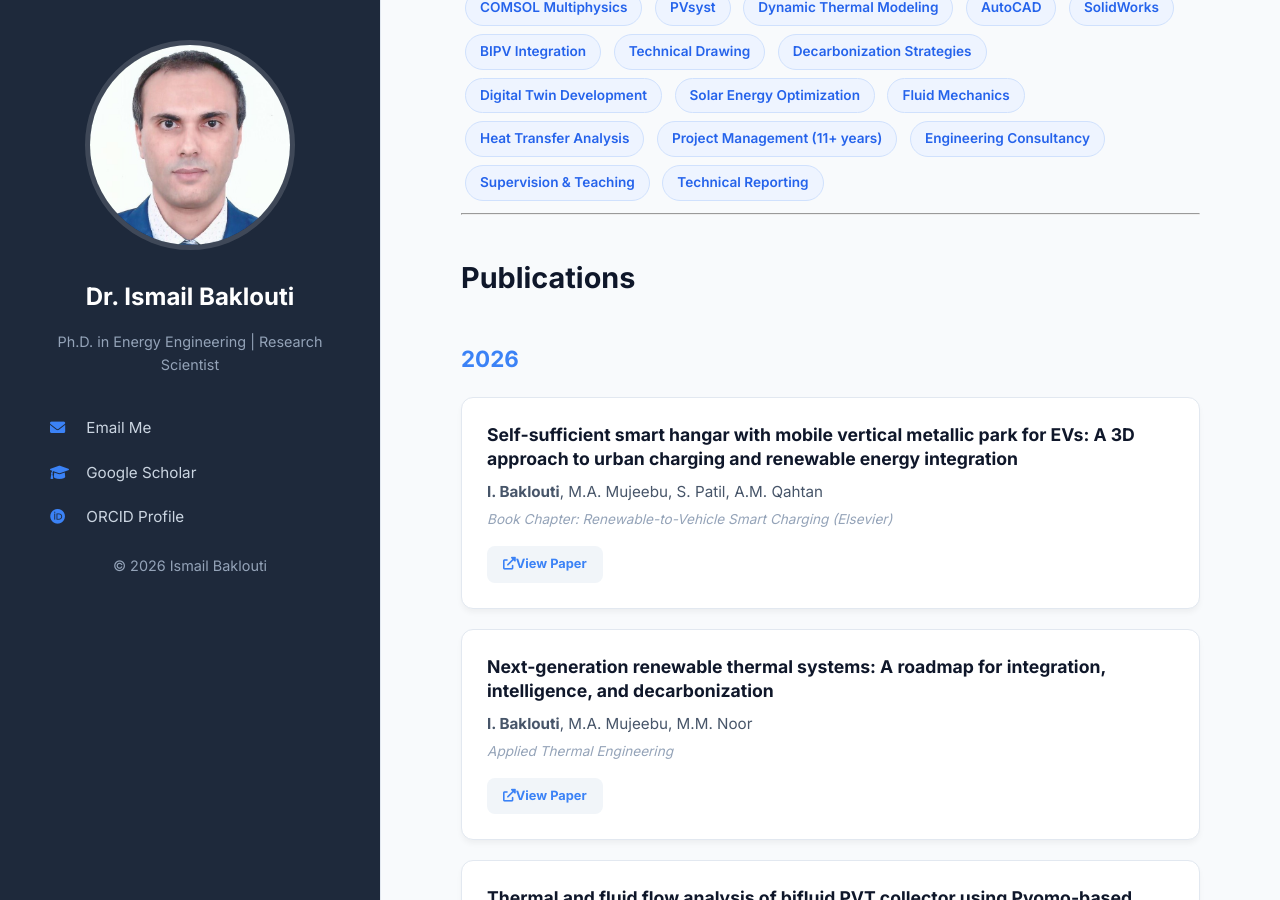
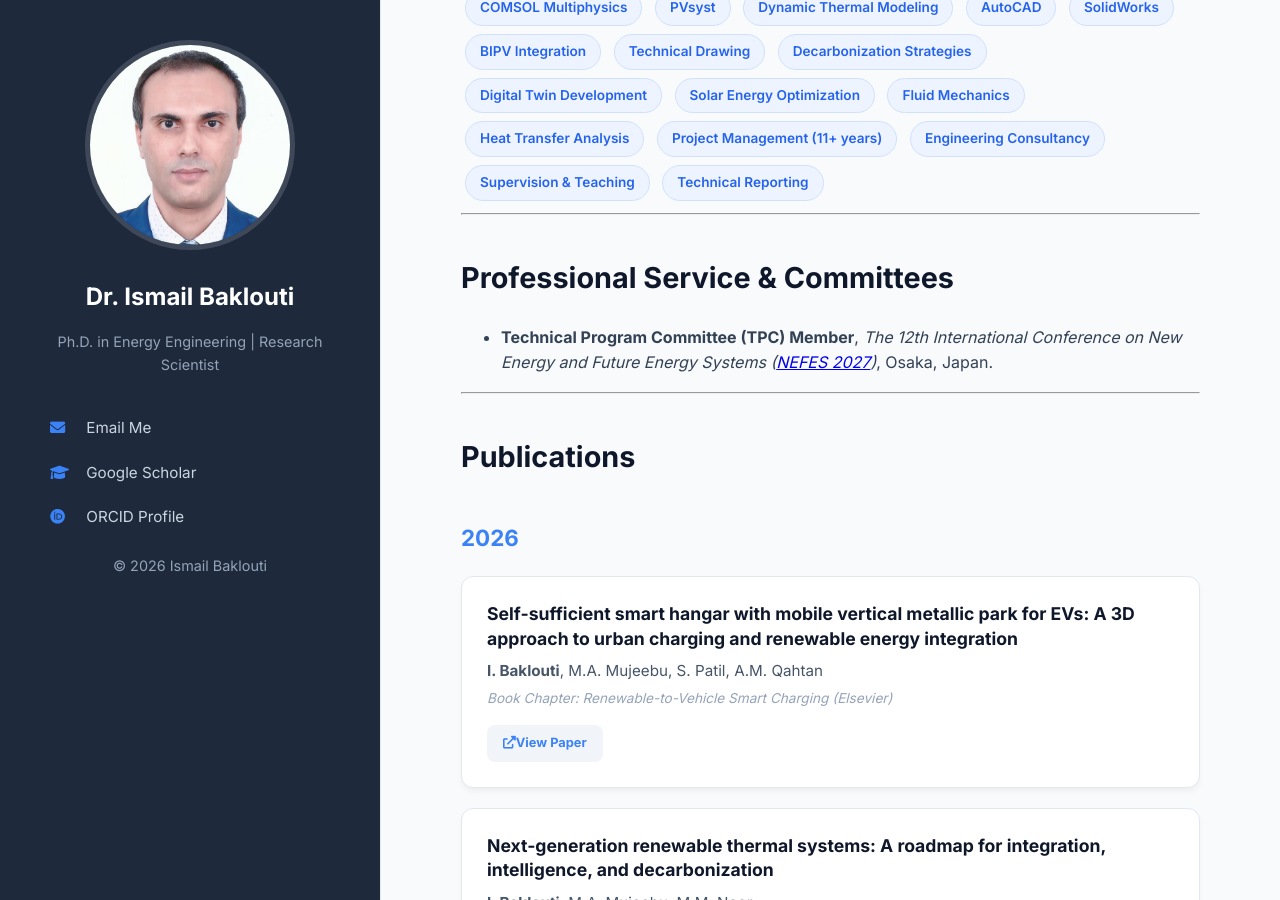
Before and after one commit to ismail-baklouti/ismail-baklouti.github.io, a Jekyll site: the page built from index.md, in a window 1280 px wide and 900 px high, scrolled down 1066 px. Built offline with Jekyll 4.4.1, drawn with Linux system fonts in a browser that asks for light colours.

Commit message:
Update index.md

```diff
--- a/index.md
+++ b/index.md
@@ -32,6 +32,12 @@ My technical focus centers on mathematical programming, scientific computing, an
 
 ---
 
+## Professional Service & Committees
+
+* **Technical Program Committee (TPC) Member**, *The 12th International Conference on New Energy and Future Energy Systems ([NEFES 2027](https://www.intergridconf.org/TPC))*, Osaka, Japan.
+
+---
+
 ## Publications
 
 {% assign publications_by_year = site.data.publications | group_by: "year" %}
```
